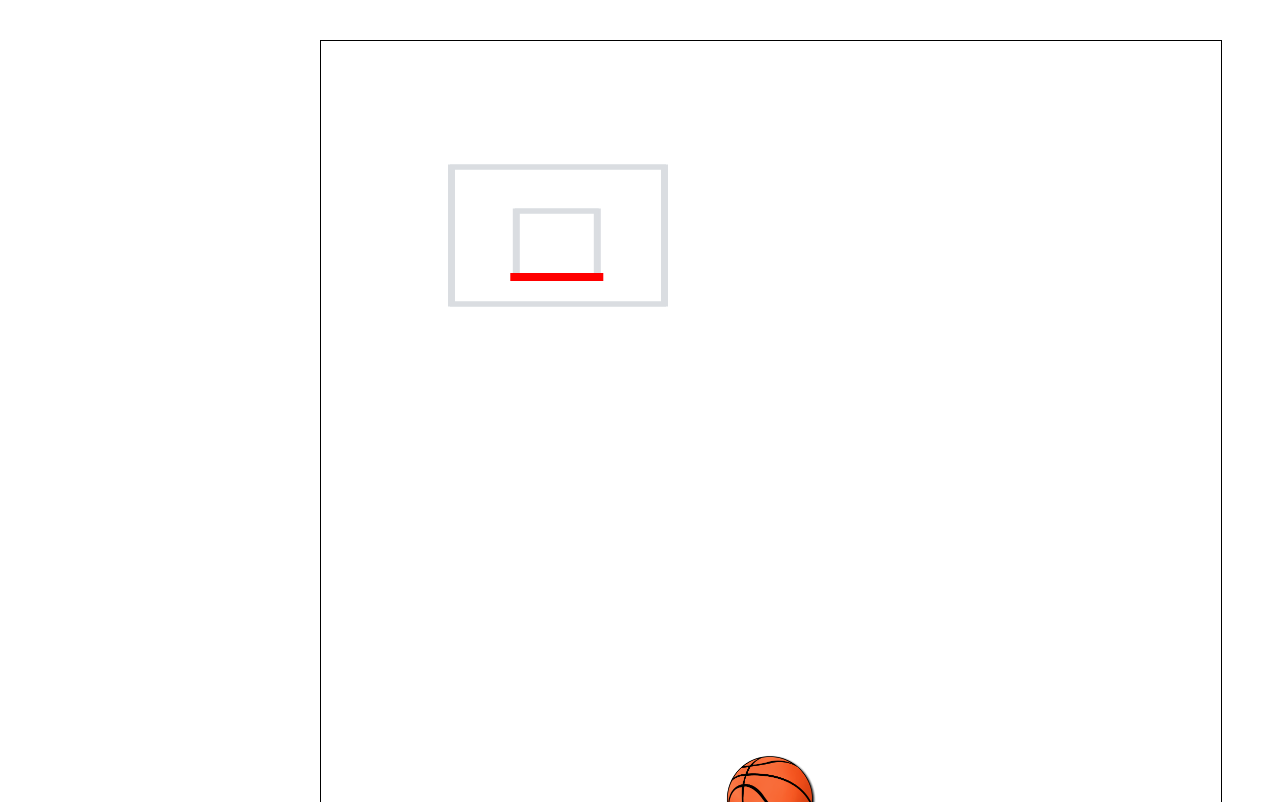
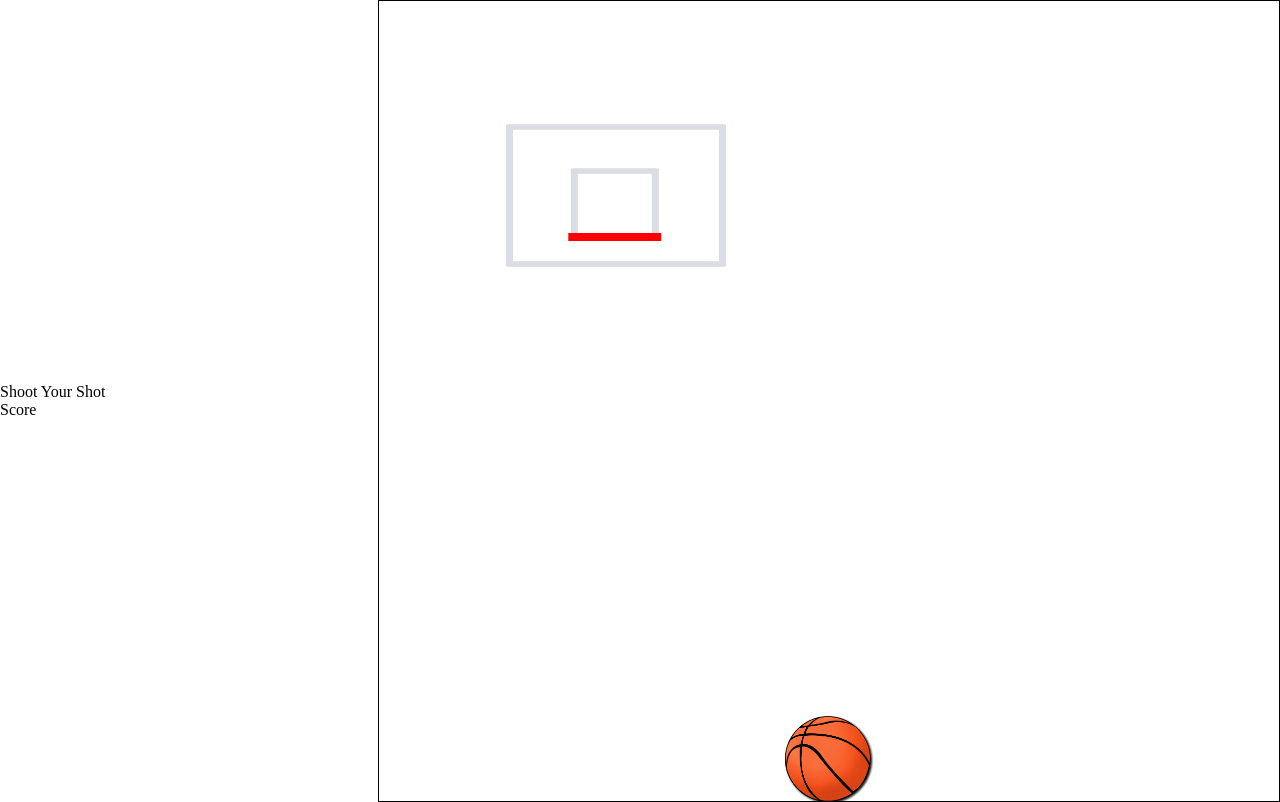
Before and after one commit to tasnim-s/ShootYourShot, a website built with webpack: page index.html in a window 1280 px wide. Built offline with nearby package versions, Linux system fonts and the light colour scheme.

Commit message:
creating collision

```diff
--- a/index.html
+++ b/index.html
@@ -6,6 +6,12 @@
     <title>ShootYourShot</title>
 </head>
 <body>
+    <div class="content">
+        <div class="title">Shoot Your Shot</div>
+        <div class="score">Score
+            <div id="score"></div>
+        </div>
+    </div>
     <canvas id="canvas" ></canvas>
     <script src="./dist/main.js"></script>
 </body>
--- a/src/index.js
+++ b/src/index.js
@@ -35,12 +35,14 @@ function mouseHandler(e) {
     cursorY = e.clientY;
 }
 
-function bucket() {
 
-}
 // Objects
 const basketball = new Ball(...ballHome);
 const backboard = new BackBoard(canvas.width/2, canvas.height/2)
+
+// function scoreBucket() {
+//     if ()
+// }
 
 function animate() {
     let dy = 0;
--- a/src/styles/index.scss
+++ b/src/styles/index.scss
@@ -1,9 +1,10 @@
 @import "./reset.scss";
 
-
+body {
+    display: flex;
+    justify-content: space-between;
+    align-items: center;
+}
 canvas {
     border: 1px solid black;
-    position: absolute;
-    left: 25%;
-    top: 5%;
 }
```
